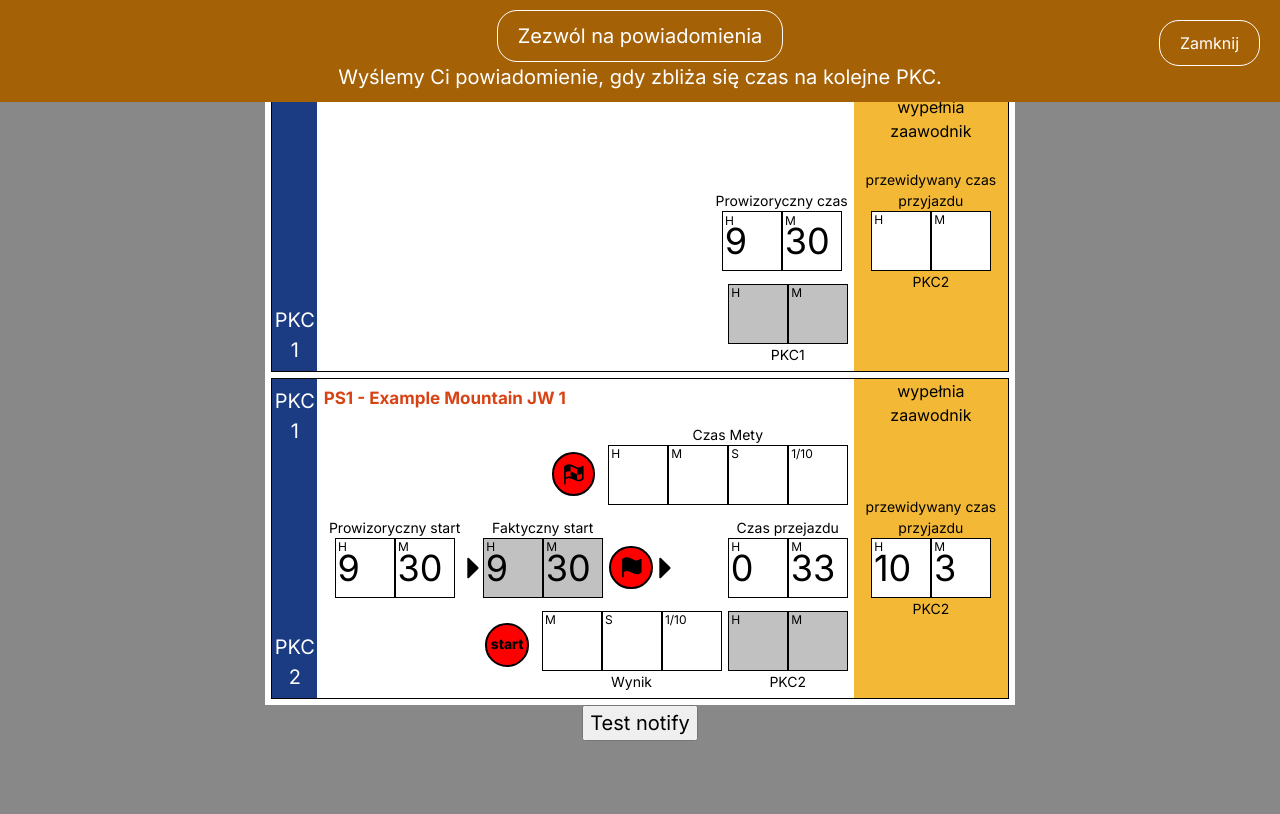
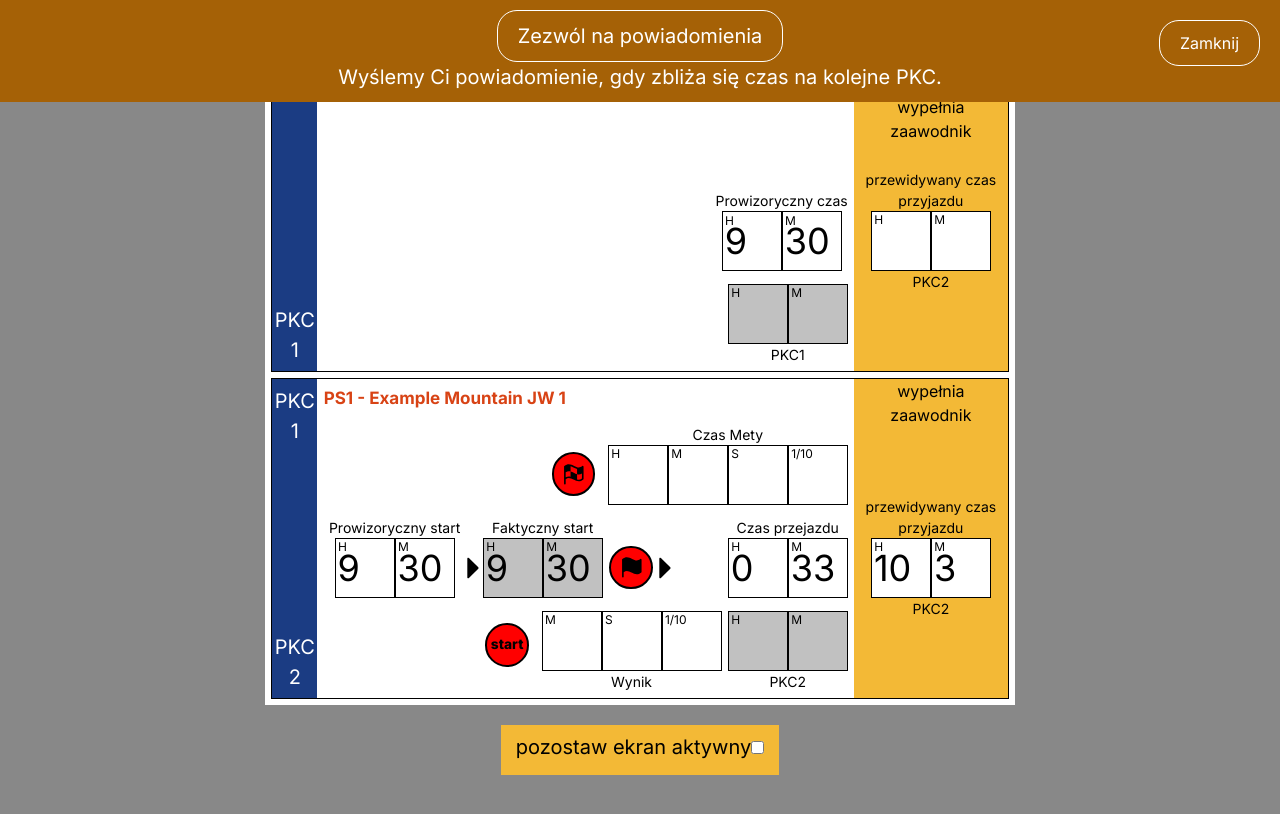
Before and after one commit to devchew/kjs-buddy, a React (Vite) app: page / in a window 1280 px wide. Shown: the top 814 px of the page. Built offline with nearby package versions, Linux system fonts and the light colour scheme.

Commit message:
wake lock

```diff
--- a/src/App.tsx
+++ b/src/App.tsx
@@ -2,16 +2,11 @@
 import { Card } from './components/Card.tsx';
 import { useOffline } from './hooks/offline.ts';
 import { Countdown } from './components/Countdown.tsx';
-import { useBroadcast } from './hooks/useBroadcast.ts';
 import { AskNotificationBar } from './components/AskNotificationBar.tsx';
+import { WakeLock } from './components/WakeLock.tsx';
 
 function App () {
     const isOffline = useOffline();
-    const {postMessage} = useBroadcast();
-
-    const testNotify = () => {
-        postMessage('notifiyTest', 'Test notification');
-    }
 
     return (
         <div style={{
@@ -31,7 +26,7 @@ function App () {
                 Brak połączenia z internetem
             </div>}
             <AskNotificationBar />
-            <button onClick={testNotify}>Test notify</button>
+            <WakeLock />
             <Countdown />
         </div>
     )
--- /dev/null
+++ b/src/components/WakeLock.css
@@ -0,0 +1,14 @@
+.wakeLock {
+
+}
+.wakeLock__fieldset {
+    background-color: #f3b936;
+    border: none;
+    margin: 1rem;
+}
+
+.wakeLock__error {
+    color: #e42f2f;
+    font-size: 1.5rem;
+    text-align: center;
+}
--- /dev/null
+++ b/src/components/WakeLock.tsx
@@ -0,0 +1,17 @@
+import { useWakeLock } from '../hooks/useWakeLock.ts';
+import './WakeLock.css';
+
+export const WakeLock = () => {
+    const {wakeLockError, wakeLockActive, toggleWakeLock} = useWakeLock();
+
+    return (
+        <div className="wakeLock">
+            {wakeLockError && <div className="wakeLock__error">{wakeLockError}</div>}
+            <fieldset className="wakeLock__fieldset">
+                <label>pozostaw ekran aktywny
+                    <input type="checkbox" checked={wakeLockActive} onChange={() => toggleWakeLock()} />
+                </label>
+            </fieldset>
+        </div>
+    )
+}
--- /dev/null
+++ b/src/hooks/useWakeLock.ts
@@ -0,0 +1,58 @@
+import { useEffect, useState } from 'react';
+
+export const useWakeLock = () => {
+    const [wakeLock, setWakeLock] = useState<WakeLockSentinel | null>(null);
+    const [wakeLockActive, setWakeLockActive] = useState(false);
+    const [wakeLockError, setWakeLockError] = useState("");
+    const [timer, setTimer] = useState<number | null>(null);
+
+    useEffect(() => {
+        return () => {
+            timer && clearTimeout(timer);
+        }
+    }, [timer]);
+
+    const cleanup = () => {
+        setWakeLock(null);
+        setWakeLockActive(false);
+        setWakeLockError("");
+    };
+
+    const toggleWakeLock = async (duration = 0) => {
+
+        if (!wakeLockActive) {
+            try {
+                // Set wake lock
+                const tempWakeLock = await window.navigator.wakeLock.request("screen");
+
+                if (duration !== 0) {
+                    const tempTimer = setTimeout(() => {
+                        tempWakeLock.release();
+                        cleanup();
+                    }, duration);
+                    setTimer(tempTimer);
+                }
+
+                setWakeLock(tempWakeLock);
+                setWakeLockActive(true);
+                setWakeLockError("");
+            } catch (err) {
+                if (err instanceof DOMException) {
+                    setWakeLockError(`${err.name}, ${err.message}`);
+                }
+                if (err instanceof Error) {
+                    setWakeLockError(`${err.name}, ${err.message}`);
+                }
+                if (typeof err === "string") {
+                    setWakeLockError(err);
+                }
+            }
+        } else {
+            // Release wake lock
+            wakeLock?.release();
+            cleanup();
+        }
+    };
+
+    return { toggleWakeLock, wakeLockActive, wakeLockError };
+};
```
Also changed, not shown: src/helpers/persistStorage.ts (+4 -4 lines), src/hooks/usePeriodicSync.ts (added).
